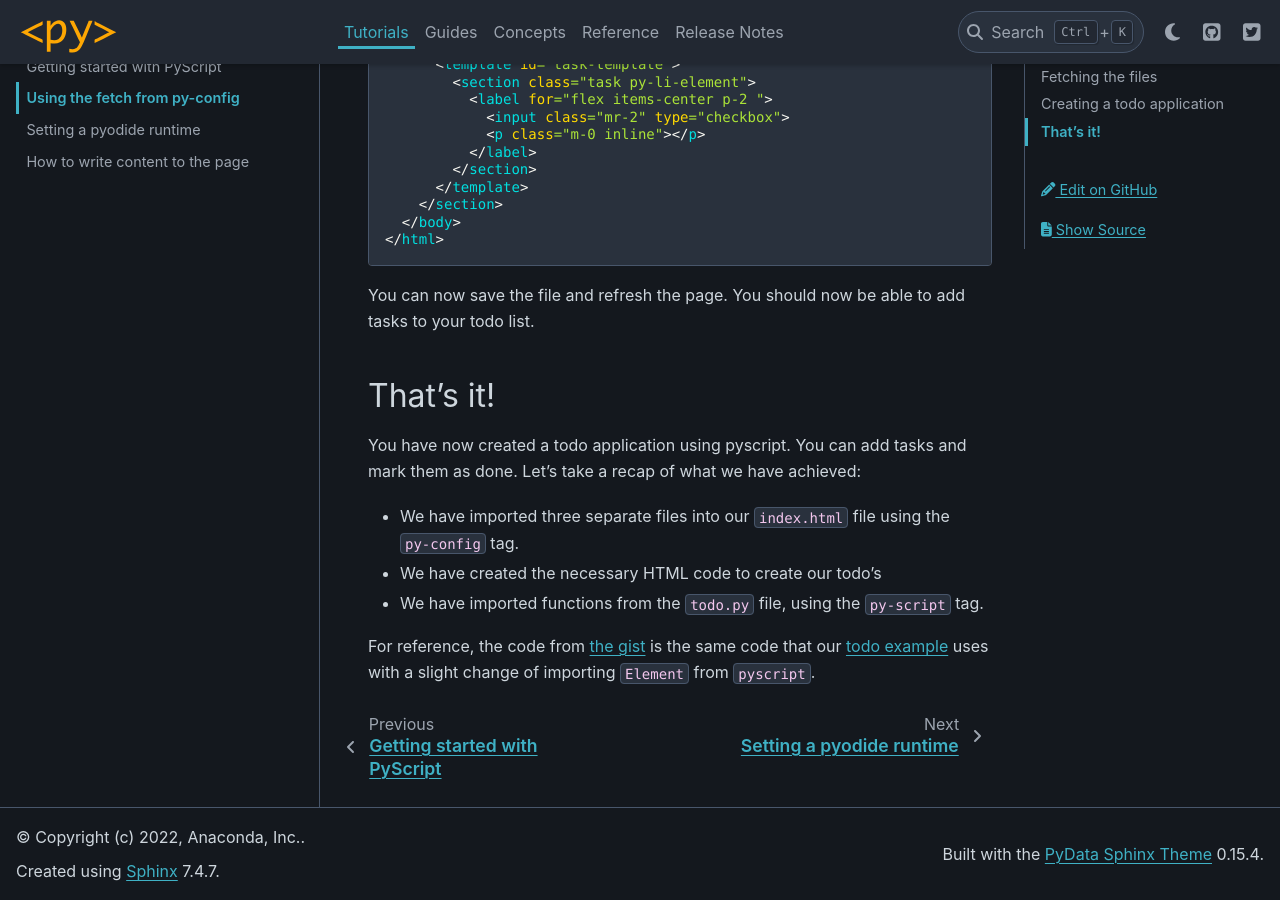
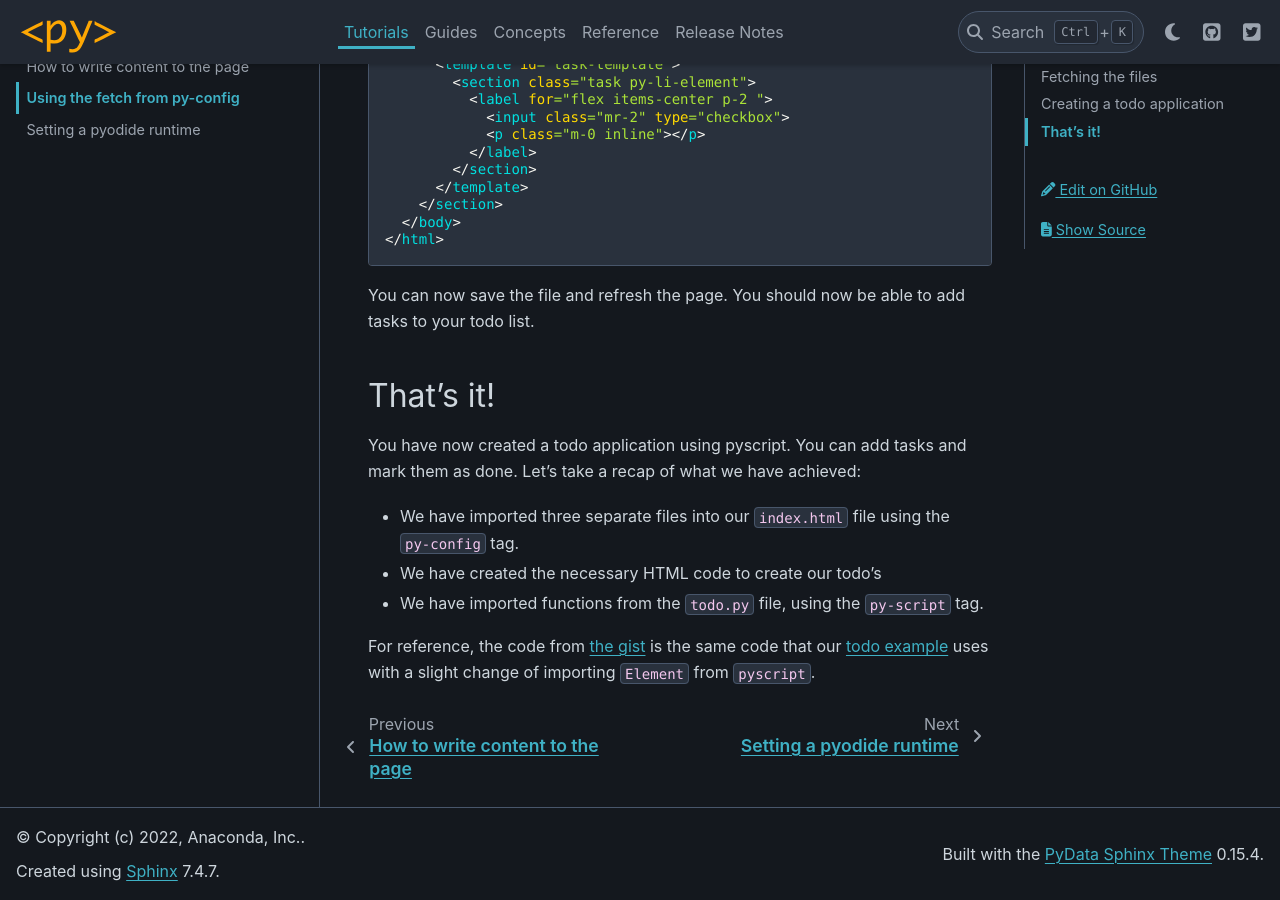
Before and after one commit to pyscript/pyscript, a Sphinx documentation site: the page built from docs/tutorials/py-config-fetch.md, in a window 1280 px wide and 900 px high, scrolled down 3722 px. Built offline with Sphinx 7.4.7 and the PyData theme 0.15.4, drawn with Linux system fonts in a browser that asks for light colours; pages that are not in the unit, such as notebooks, are missing from menus; some of the changed lines change nothing that is shown.

Commit message:
Restructure index from tutorials

````diff
--- a/docs/tutorials/index.md
+++ b/docs/tutorials/index.md
@@ -1,14 +1,41 @@
 # Tutorials
 
-This is the tutorials section for beginners.
+This section contains pyscript tutorials. Each tutorial is a self-contained document that will guide you through a specific topic.
+
+## Getting Started
+
+This tutorial will guide you through getting started with PyScript, from installation to writing your first PyScript application. The getting started will show you how to specify dependencies,  read a csv file from the web, use `pandas` and `matplotlib` and how to handle user input.
+
+[Read the get started tutorial](getting-started.md)
+
+
+## Basics
+
+This section contains tutorials about the basics of PyScript.
 
 ```{toctree}
 ---
-maxdepth: 2
+maxdepth: 1
 glob:
 ---
-getting-started
+writing-to-page
+py-click
+```
+
+## PyScript Configuration
+
+This section contains tutorials about the PyScript configuration using the `<py-config>` tag.
+
+
+```{toctree}
+---
+maxdepth: 1
+glob:
+---
 py-config-fetch
 py-config-runtime
-writing-to-page
 ```
+
+## Advanced
+
+This section contains tutorials about more advanced PyScript features.
````
